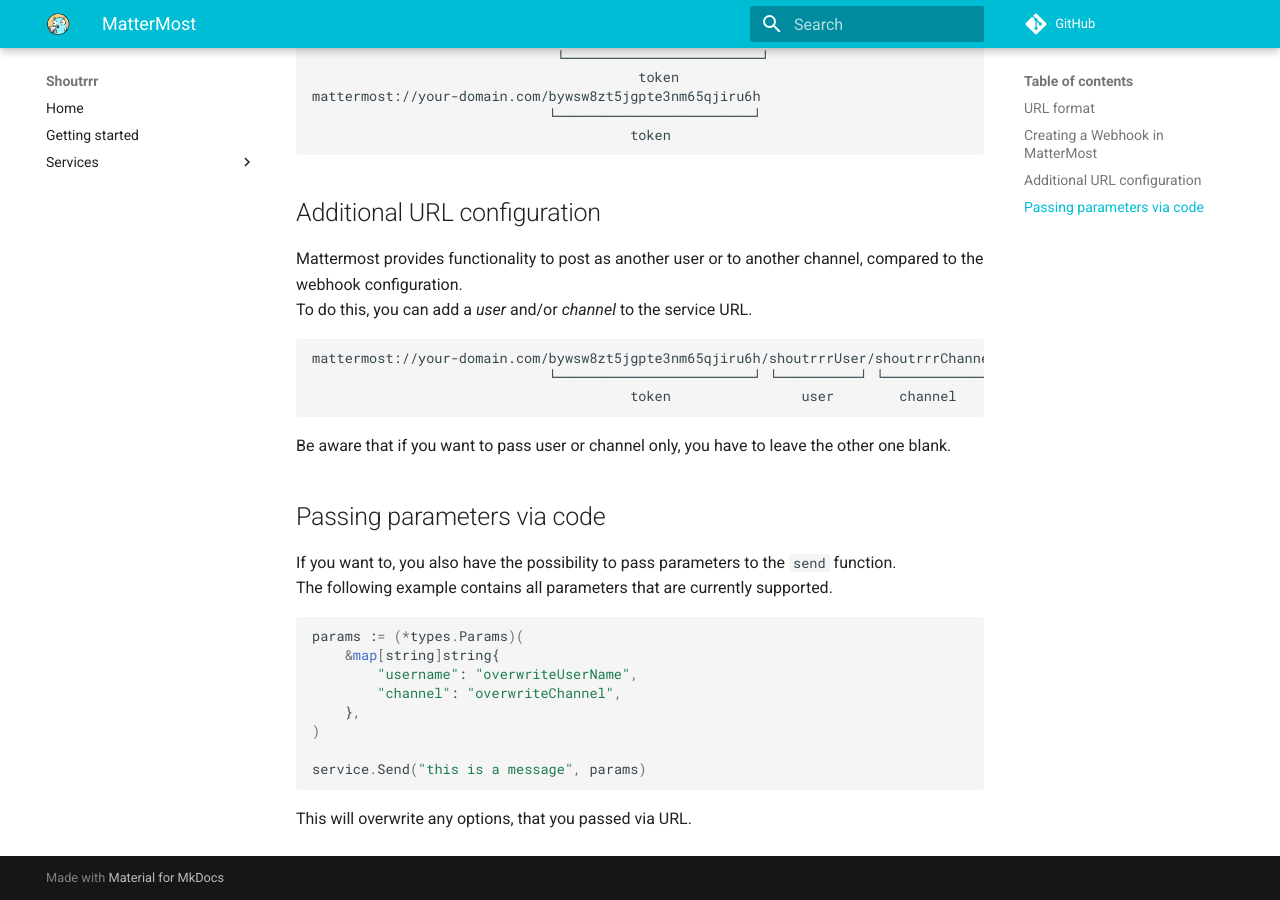
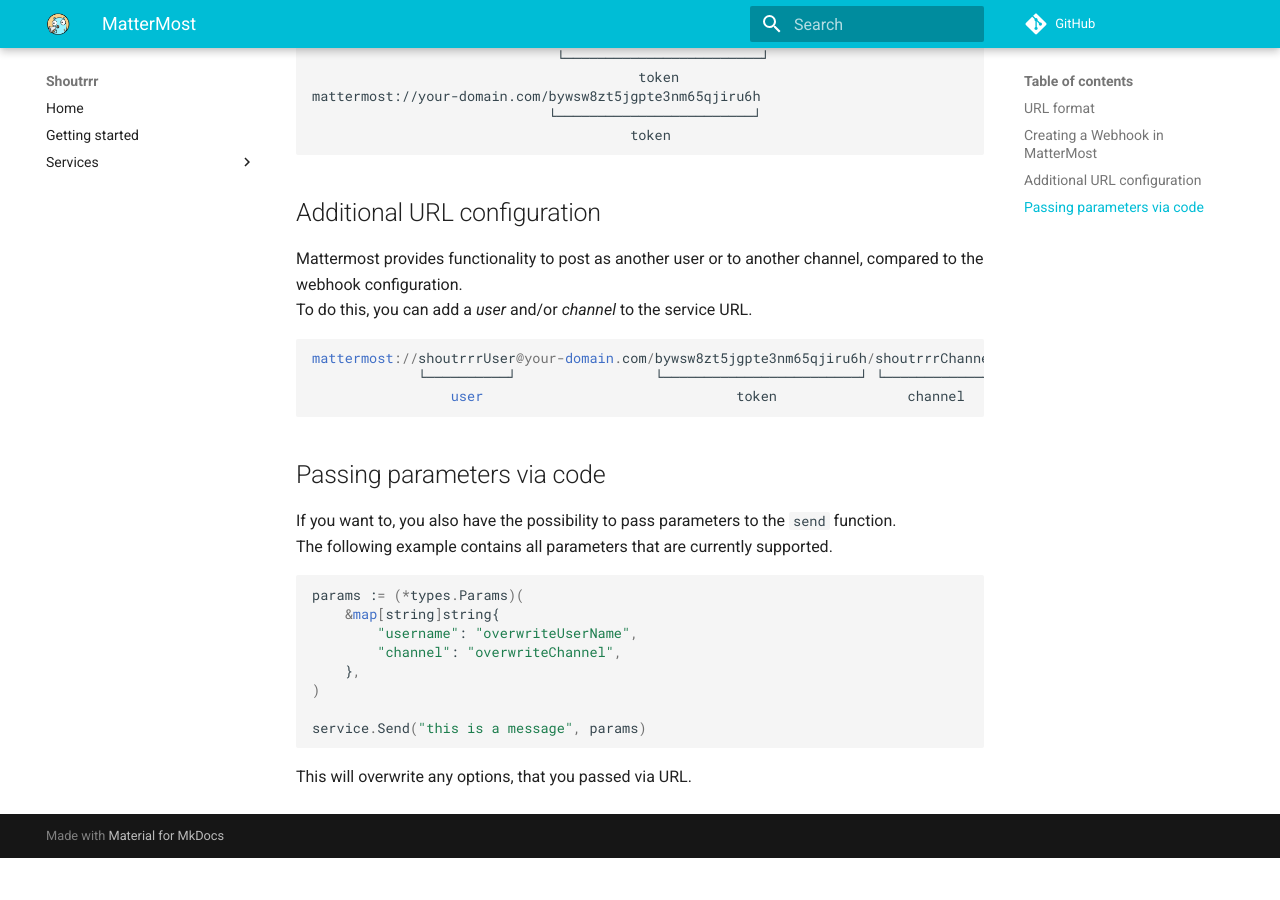
Before and after one commit to containrrr/shoutrrr, an MkDocs documentation site: the page built from docs/services/mattermost.md, in a window 1280 px wide and 900 px high, scrolled down 1919 px. Built offline with MkDocs 1.6.1 and Material for MkDocs 9.7.7, drawn with Linux system fonts in a browser that asks for light colours; comment, search, counter and statistics services are not loaded; after the commit the page ends 2777 px from its top, so only the background shows below that.

Commit message:
updated documentation

````diff
--- a/docs/services/mattermost.md
+++ b/docs/services/mattermost.md
@@ -36,12 +36,10 @@ Mattermost provides functionality to post as another user or to another channel,
 To do this, you can add a *user* and/or *channel* to the service URL.
 
 ```
-mattermost://your-domain.com/bywsw8zt5jgpte3nm65qjiru6h/shoutrrrUser/shoutrrrChannel
-                             └────────────────────────┘ └──────────┘ └─────────────┘
-                                       token                user        channel
+mattermost://shoutrrrUser@your-domain.com/bywsw8zt5jgpte3nm65qjiru6h/shoutrrrChannel
+             └──────────┘                 └────────────────────────┘ └─────────────┘
+                 user                               token                channel
 ```
-
-Be aware that if you want to pass user or channel only, you have to leave the other one blank.
 
 ## Passing parameters via code
 
````
Also changed, not shown: docs/services/overview.md (+1 -1 lines).
